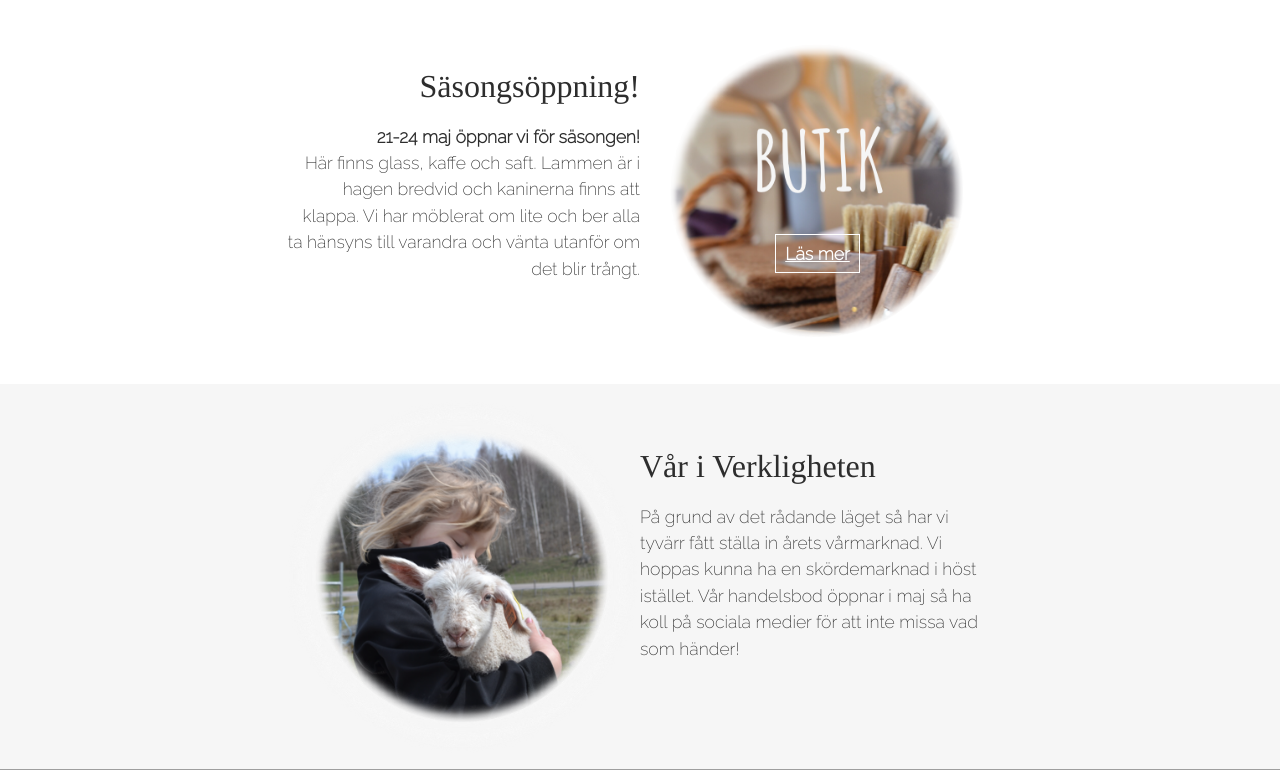
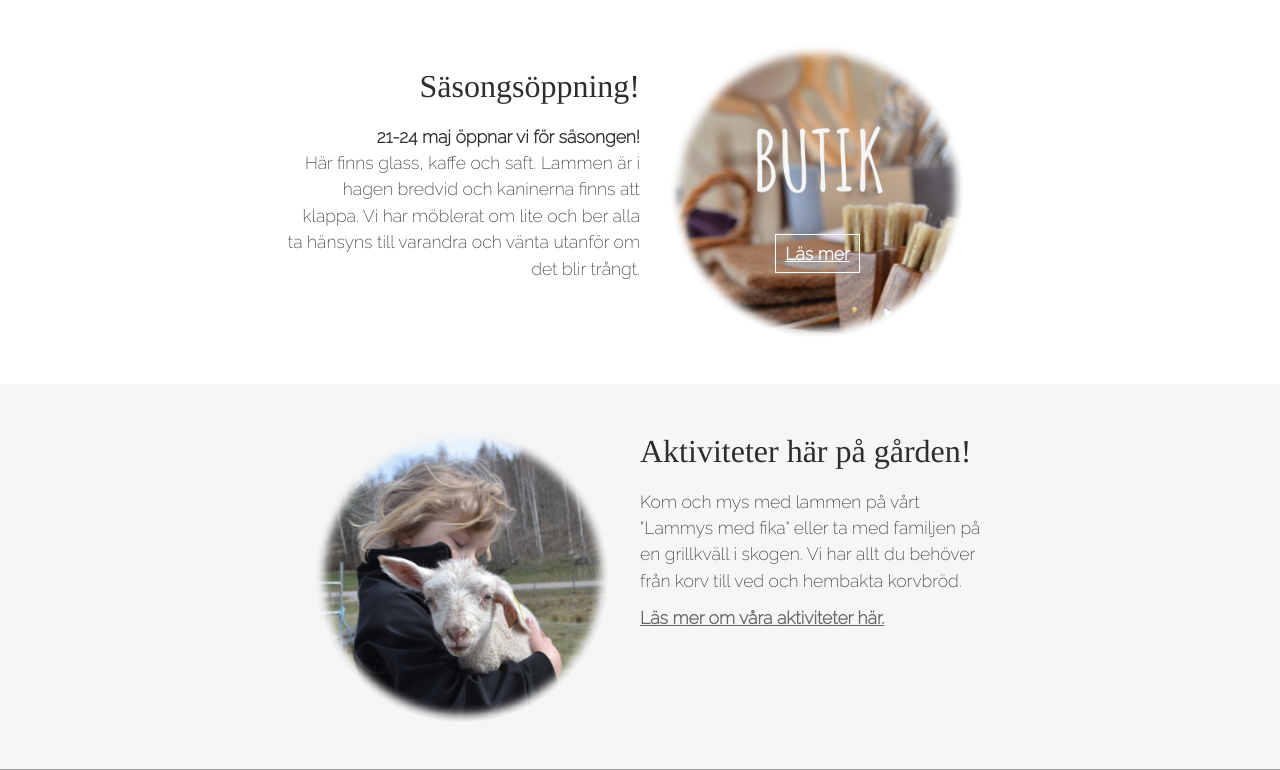
Before and after one commit to lejossan/verkligheten, a PHP site: page / in a window 1280 px wide. Shown: the part 683-1453 px from the top of the page. Run offline with PHP 8.4, Linux system fonts and the light colour scheme; some libraries are stand-ins or nearby versions; some web fonts are replaced; grey boxes are pictures that could not be loaded.

Commit message:
la till att göra som puff

```diff
--- a/index.php
+++ b/index.php
@@ -49,8 +49,8 @@
         <!--<img class="reko" src="../img/reko-round.png" alt="butik" />-->
         <!--<a class="readmore--outline" href="/smabruk.php#gronsaker">Läs mer</a>-->
       </div>
-      <div class="col--6 left-align">
-        <?php include('texts/varmarknad_teaser.php'); ?>
+      <div class="col--6 left-align mt">
+        <?php include('texts/att_gora_teaser.php'); ?>
       </div>
     </div>
   </div>
--- /dev/null
+++ b/texts/att_gora_teaser.php
@@ -0,0 +1,9 @@
+<?php
+
+echo '<h2 class="mt">Aktiviteter här på gården!</h2>';
+
+echo '<p>Kom och mys med lammen på vårt "Lammys med fika" eller ta med familjen på en grillkväll i skogen. Vi har allt du behöver från korv till ved och hembakta korvbröd.</p>';
+
+echo '<a class="readmore" href="att_gora.php">Läs mer om våra aktiviteter här.</a>';
+
+?>
```
